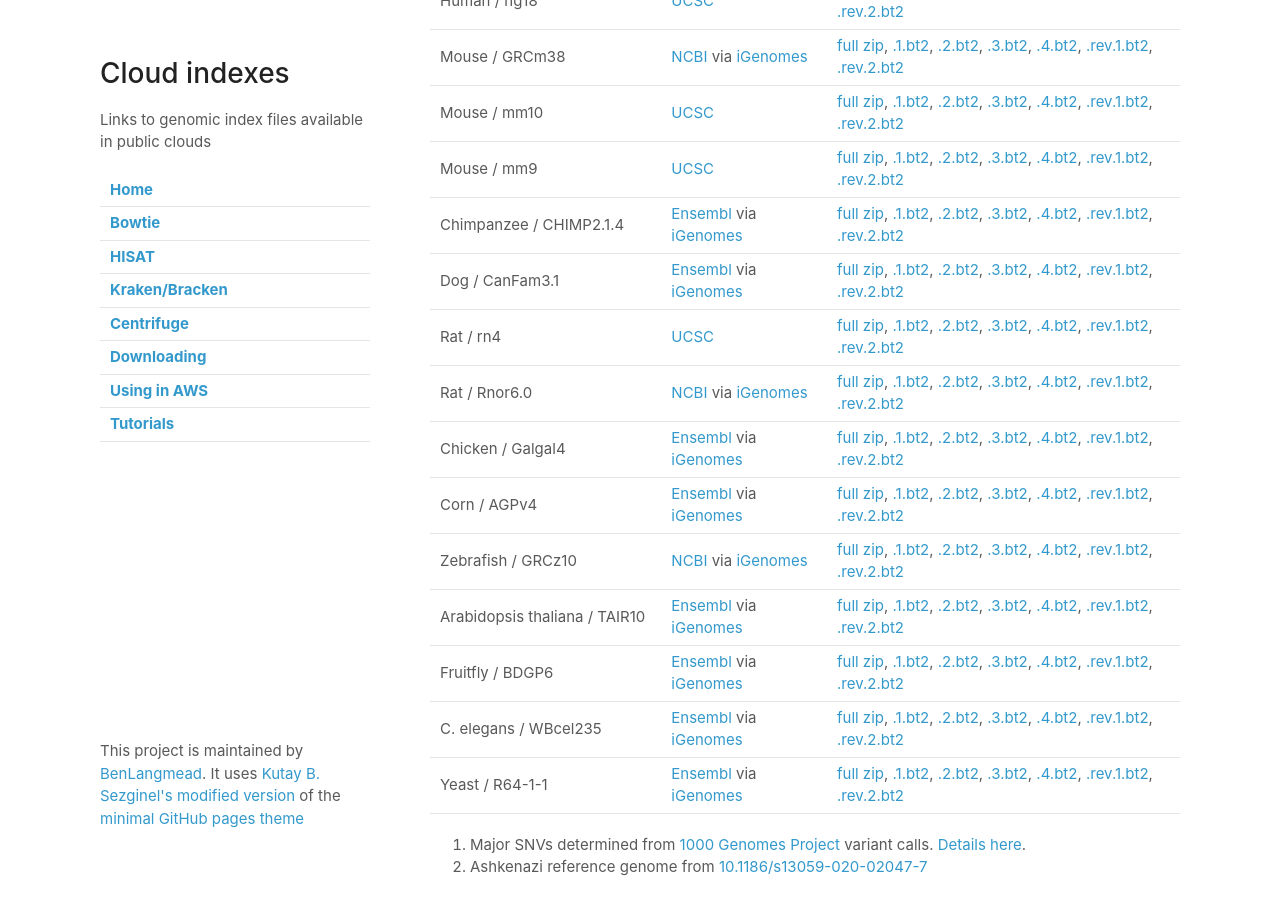
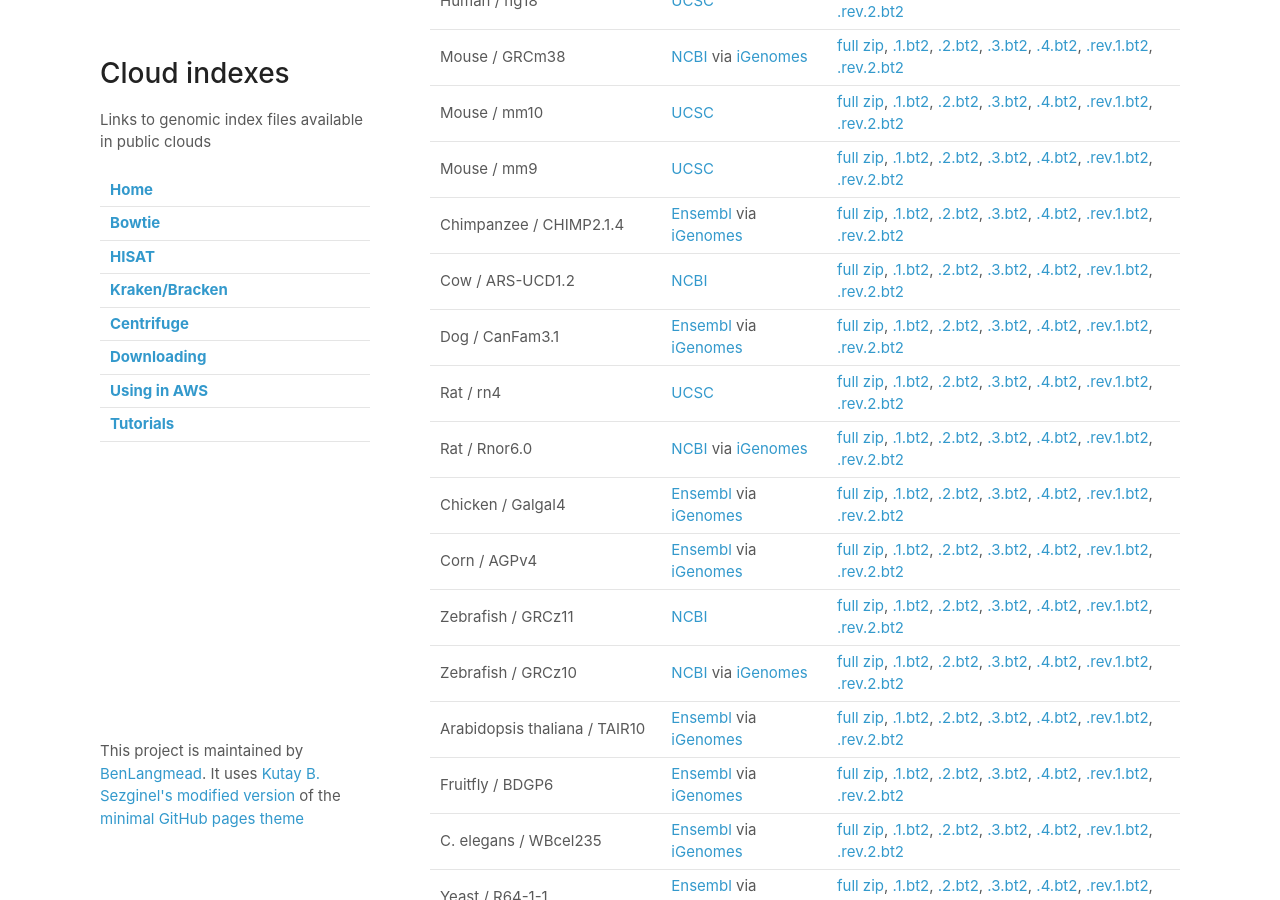
Before and after one commit to BenLangmead/aws-indexes, a Jekyll site: the page built from docs/bowtie.md, in a window 1280 px wide and 900 px high, scrolled down 689 px. Built offline with Jekyll 4.4.1, drawn with Linux system fonts in a browser that asks for light colours; our own code applies the rules of GitHub Pages for plain Markdown files.

Commit message:
updates to Bowtie list

```diff
--- a/docs/bowtie.md
+++ b/docs/bowtie.md
@@ -22,13 +22,15 @@ Mouse / GRCm38                            | [NCBI][bt2_grcm38_source] via [iGeno
 Mouse / mm10                              | [UCSC][bt2_mm10_source]                           | [full zip][bt2_mm10_full], [.1.bt2][bt2_mm10_1], [.2.bt2][bt2_mm10_2], [.3.bt2][bt2_mm10_3], [.4.bt2][bt2_mm10_4], [.rev.1.bt2][bt2_mm10_r1], [.rev.2.bt2][bt2_mm10_r2]
 Mouse / mm9                               | [UCSC][bt2_mm9_source]                            | [full zip][bt2_mm9_full], [.1.bt2][bt2_mm9_1], [.2.bt2][bt2_mm9_2], [.3.bt2][bt2_mm9_3], [.4.bt2][bt2_mm9_4], [.rev.1.bt2][bt2_mm9_r1], [.rev.2.bt2][bt2_mm9_r2]
 Chimpanzee / CHIMP2.1.4                   | [Ensembl][bt2_chimp214_source] via [iGenomes]     | [full zip][bt2_chimp214_full], [.1.bt2][bt2_chimp214_1], [.2.bt2][bt2_chimp214_2], [.3.bt2][bt2_chimp214_3], [.4.bt2][bt2_chimp214_4], [.rev.1.bt2][bt2_chimp214_r1], [.rev.2.bt2][bt2_chimp214_r2]
+Cow / ARS-UCD1.2                          | [NCBI][bt2_arsucd12_source]                       | [full zip][bt2_arsucd12_full], [.1.bt2][bt2_arsucd12_1], [.2.bt2][bt2_arsucd12_2], [.3.bt2][bt2_arsucd12_3], [.4.bt2][bt2_arsucd12_4], [.rev.1.bt2][bt2_arsucd12_r1], [.rev.2.bt2][bt2_arsucd12_r2]
 Dog / CanFam3.1                           | [Ensembl][bt2_canfam31_source] via [iGenomes]     | [full zip][bt2_canfam31_full], [.1.bt2][bt2_canfam31_1], [.2.bt2][bt2_canfam31_2], [.3.bt2][bt2_canfam31_3], [.4.bt2][bt2_canfam31_4], [.rev.1.bt2][bt2_canfam31_r1], [.rev.2.bt2][bt2_canfam31_r2]
 Rat / rn4                                 | [UCSC][bt2_rn4_source]                            | [full zip][bt2_rn4_full], [.1.bt2][bt2_rn4_1], [.2.bt2][bt2_rn4_2], [.3.bt2][bt2_rn4_3], [.4.bt2][bt2_rn4_4], [.rev.1.bt2][bt2_rn4_r1], [.rev.2.bt2][bt2_rn4_r2]
 Rat / Rnor6.0                             | [NCBI][bt2_rnor60_source] via [iGenomes]          | [full zip][bt2_rnor60_full], [.1.bt2][bt2_rnor60_1], [.2.bt2][bt2_rnor60_2], [.3.bt2][bt2_rnor60_3], [.4.bt2][bt2_rnor60_4], [.rev.1.bt2][bt2_rnor60_r1], [.rev.2.bt2][bt2_rnor60_r2]
 Chicken / Galgal4                         | [Ensembl][bt2_galgal4_source] via [iGenomes]      | [full zip][bt2_galgal4_full], [.1.bt2][bt2_galgal4_1], [.2.bt2][bt2_galgal4_2], [.3.bt2][bt2_galgal4_3], [.4.bt2][bt2_galgal4_4], [.rev.1.bt2][bt2_galgal4_r1], [.rev.2.bt2][bt2_galgal4_r2]
 Corn / AGPv4                              | [Ensembl][bt2_agpv4_source] via [iGenomes]        | [full zip][bt2_agpv4_full], [.1.bt2][bt2_agpv4_1], [.2.bt2][bt2_agpv4_2], [.3.bt2][bt2_agpv4_3], [.4.bt2][bt2_agpv4_4], [.rev.1.bt2][bt2_agpv4_r1], [.rev.2.bt2][bt2_agpv4_r2]
+Zebrafish / GRCz11                        | [NCBI][bt2_grcz11_source]                         | [full zip][bt2_grcz11_full], [.1.bt2][bt2_grcz11_1], [.2.bt2][bt2_grcz11_2], [.3.bt2][bt2_grcz11_3], [.4.bt2][bt2_grcz11_4], [.rev.1.bt2][bt2_grcz11_r1], [.rev.2.bt2][bt2_grcz11_r2]
 Zebrafish / GRCz10                        | [NCBI][bt2_grcz10_source] via [iGenomes]          | [full zip][bt2_grcz10_full], [.1.bt2][bt2_grcz10_1], [.2.bt2][bt2_grcz10_2], [.3.bt2][bt2_grcz10_3], [.4.bt2][bt2_grcz10_4], [.rev.1.bt2][bt2_grcz10_r1], [.rev.2.bt2][bt2_grcz10_r2]
-Arabidopsis thaliana / TAIR10             | [Ensembl][bt2_tair10_source] via [iGenomes]        | [full zip][bt2_tair10_full], [.1.bt2][bt2_tair10_1], [.2.bt2][bt2_tair10_2], [.3.bt2][bt2_tair10_3], [.4.bt2][bt2_tair10_4], [.rev.1.bt2][bt2_tair10_r1], [.rev.2.bt2][bt2_tair10_r2]
+Arabidopsis thaliana / TAIR10             | [Ensembl][bt2_tair10_source] via [iGenomes]       | [full zip][bt2_tair10_full], [.1.bt2][bt2_tair10_1], [.2.bt2][bt2_tair10_2], [.3.bt2][bt2_tair10_3], [.4.bt2][bt2_tair10_4], [.rev.1.bt2][bt2_tair10_r1], [.rev.2.bt2][bt2_tair10_r2]
 Fruitfly / BDGP6                          | [Ensembl][bt2_bdgp6_source] via [iGenomes]        | [full zip][bt2_bdgp6_full], [.1.bt2][bt2_bdgp6_1], [.2.bt2][bt2_bdgp6_2], [.3.bt2][bt2_bdgp6_3], [.4.bt2][bt2_bdgp6_4], [.rev.1.bt2][bt2_bdgp6_r1], [.rev.2.bt2][bt2_bdgp6_r2]
 C. elegans / WBcel235                     | [Ensembl][bt2_wbcel235_source] via [iGenomes]     | [full zip][bt2_wbcel235_full], [.1.bt2][bt2_wbcel235_1], [.2.bt2][bt2_wbcel235_2], [.3.bt2][bt2_wbcel235_3], [.4.bt2][bt2_wbcel235_4], [.rev.1.bt2][bt2_wbcel235_r1], [.rev.2.bt2][bt2_wbcel235_r2]
 Yeast / R64-1-1                           | [Ensembl][bt2_r6411_source] via [iGenomes]        | [full zip][bt2_r6411_full], [.1.bt2][bt2_r6411_1], [.2.bt2][bt2_r6411_2], [.3.bt2][bt2_r6411_3], [.4.bt2][bt2_r6411_4], [.rev.1.bt2][bt2_r6411_r1], [.rev.2.bt2][bt2_r6411_r2]
@@ -104,6 +106,15 @@ Yeast / R64-1-1                           | [Ensembl][bt2_r6411_source] via [iGe
 [bt2_chimp214_r1]: https://aws.amazon.com
 [bt2_chimp214_r2]: https://aws.amazon.com
 
+[bt2_arsucd12_source]: https://ftp.ncbi.nlm.nih.gov/genomes/all/GCF/002/263/795/GCF_002263795.1_ARS-UCD1.2/
+[bt2_arsucd12_full]: https://aws.amazon.com
+[bt2_arsucd12_1]: https://aws.amazon.com
+[bt2_arsucd12_2]: https://aws.amazon.com
+[bt2_arsucd12_3]: https://aws.amazon.com
+[bt2_arsucd12_4]: https://aws.amazon.com
+[bt2_arsucd12_r1]: https://aws.amazon.com
+[bt2_arsucd12_r2]: https://aws.amazon.com
+
 [bt2_canfam31_source]: https://www.ensembl.org/Canis_lupus_familiaris/Info/Index
 [bt2_canfam31_full]: https://aws.amazon.com
 [bt2_canfam31_1]: https://aws.amazon.com
@@ -176,6 +187,15 @@ Yeast / R64-1-1                           | [Ensembl][bt2_r6411_source] via [iGe
 [bt2_agpv4_r1]: https://aws.amazon.com
 [bt2_agpv4_r2]: https://aws.amazon.com
 
+[bt2_grcz11_source]: https://ftp.ncbi.nlm.nih.gov/genomes/all/GCF/000/002/035/GCF_000002035.6_GRCz11/
+[bt2_grcz11_full]: https://aws.amazon.com
+[bt2_grcz11_1]: https://aws.amazon.com
+[bt2_grcz11_2]: https://aws.amazon.com
+[bt2_grcz11_3]: https://aws.amazon.com
+[bt2_grcz11_4]: https://aws.amazon.com
+[bt2_grcz11_r1]: https://aws.amazon.com
+[bt2_grcz11_r2]: https://aws.amazon.com
+
 [bt2_grcz10_source]: https://useast.ensembl.org/Drosophila_melanogaster/Info/Index
 [bt2_grcz10_full]: https://aws.amazon.com
 [bt2_grcz10_1]: https://aws.amazon.com
```
